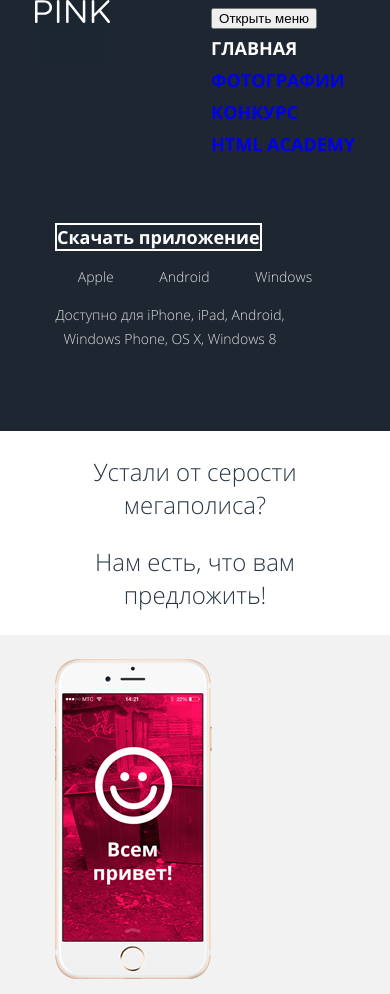
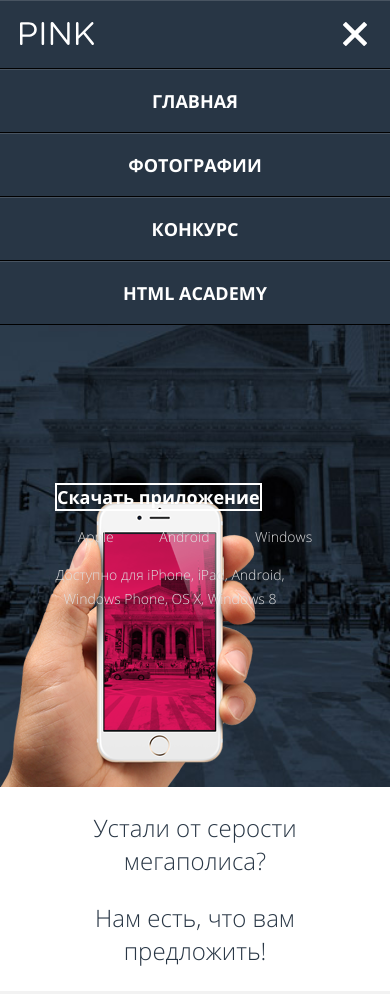
Before and after one commit to Chaos28/144521-pink, a website: page source/index.html in a window 390 px wide. Shown: the top 994 px of the page. Drawn offline with nearby package versions, Linux system fonts and the light colour scheme; files that its build step writes are made by us from their sources.

Commit message:
Добавление адаптивных декоративных элементов для шапки

```diff
--- a/source/index.html
+++ b/source/index.html
@@ -9,15 +9,21 @@
   <body>
     <header class="page-header">
       <div class="page-header__wrapper">
-        <div class="page-header__logo">
+
+        <nav class="main-nav">
+          <div class="main-nav__logo">
             <a>
-            <img class="page-header__logo-image" src="img/logo-pink-white-mobile.svg" width="75" height="23" alt="PINK">
+              <picture>
+                <source media="(min-width: 960px)" srcset="img/logo-pink-white-desktop.svg">
+                <source media="(min-width: 660px)" srcset="img/logo-pink-white-tablet.svg">
+                <img class="main-nav__logo-image" src="img/logo-pink-white-mobile.svg" alt="PINK">
+              </picture>
             </a>
+          <button class="main-nav__toggle" type="button"><span class="visually-hidden">Открыть меню</span></button>
           </div>
-        <nav class="main-nav">
-          <div class="main-nav__wrapper">
-            <button class="main-nav__toggle" type="button">Открыть меню</button>
+
           <ul class="main-nav__list">
+
             <li class="main-nav__item main-nav__item--active">
               <a>Главная</a>
             </li>
@@ -34,7 +40,7 @@
               <a href="#">HTML Academy</a>
             </li>
           </ul>
-          </div>
+
         </nav>
       </div>
 
--- a/source/less/blocks/download-menu.less
+++ b/source/less/blocks/download-menu.less
@@ -3,9 +3,18 @@
   flex-direction: column;
   justify-content: center;
   align-items: center;
+  min-height: 462px;
   min-width: 280px;
-  background-color: #1d2631;
-  min-height: 271px;
+  background-image:
+    url("../img/iphone-hand-mobile@1x.png"),
+    url("../img/bg-back-mobile@1x.jpg");
+  background-repeat:
+    no-repeat,
+    no-repeat;
+  background-position: 0% 100%;
+  background-size:
+    auto,
+    cover;
   font-size: 14px;
   line-height: 24px;
   font-weight: 300;
@@ -48,6 +57,11 @@
 @media (min-width: @tablet-width) {
   .download-menu {
     align-items: flex-start;
+    background-image:
+      url("../img/iphone-hand-tablet@1x.png"),
+      url("../img/bg-back-tablet@1x.jpg");
+    min-height: 620px;
+    background-position: 100% 100%;
   }
 
   .download-menu__title {
@@ -60,6 +74,13 @@
 }
 
 @media (min-width: @desktop-width) {
+  .download-menu {
+    background-image:
+      url("../img/iphone-hand-desktop@1x.png"),
+      url("../img/bg-back-desktop@1x.jpg");
+    min-height: 745px;
+  }
+
   .download-menu__title {
     font-size: 50px;
     width: 240px;
--- a/source/less/blocks/main-nav.less
+++ b/source/less/blocks/main-nav.less
@@ -1,21 +1,61 @@
 .main-nav {
-  display: flex;
-  flex-direction: row;
+
   font-size: 18px;
   line-height: 32px;
   font-weight: 700;
   text-transform: uppercase;
-  color: #ffffff;
+  width: 100%;
+  background-color: #283645;
 }
 
 .main-nav__list {
+  display: flex;
+  flex-direction: column;
   list-style: none;
   margin: 0;
   padding: 0;
 }
 
-.main-nav__item a {
+.main-nav__logo {
+  position: relative;
+  display: block;
+  height: 69px;
+  padding-left: 20px;
+  padding-top: 21px;
+  box-sizing: border-box;
+  border-top: 1px solid rgba(255, 255, 255, 0.15);
+  border-bottom: 1px solid #000000;
+  // background-color: #283645;
+}
+
+.main-nav__list a {
+  display: block;
+  height: 64px;
+  text-align: center;
+  color: #ffffff;
   text-decoration: none;
+  box-sizing: border-box;
+  padding-top: 15px;
+  border-top: 1px solid rgba(255, 255, 255, 0.15);
+  border-bottom: 1px solid #000000;
+}
+
+.main-nav__toggle {
+  position: absolute;
+  right: 20px;
+  width: 27px;
+  height: 27px;
+  background-image: url("../img/icon-menu-cross.svg");
+  background-repeat: no-repeat;
+  background-color: #283645;
+  border: none;
+}
+
+@media (min-width: @tablet-width) {
+  .main-nav__logo {
+    padding-top: 27px;
+    height: 109px;
+  }
 }
 
 @media (min-width: @desktop-width) {
@@ -24,14 +64,30 @@
   }
 
   .main-nav {
+    display: flex;
+    justify-content: space-between;
+    padding-top: 22px;
+    width: 940px;
     font-size: 18px;
     line-height: 18px;
     font-weight: 400;
+    background-color: transparent;
+  }
+
+   .main-nav__logo {
+    padding: 0;
+    border: none;
+    background-color: transparent;
   }
 
   .main-nav__list {
     display: flex;
+    flex-direction: row;
     justify-content: space-between;
     width: 620px;
   }
+
+  .main-nav__list a {
+    border: none;
+  }
 }
--- a/source/less/blocks/page-header.less
+++ b/source/less/blocks/page-header.less
@@ -1,30 +1,23 @@
 /*блок page-header*/
 
 .page-header {
-  background-color: #1d2631;
+  // background-color: rgba(29, 38, 49, 0.3);
 }
 
-.page-header__wrapper {
-  display: flex;
-  justify-content: space-between;
-  width: 320px;
-  margin: 0 auto;
-}
-
-.page-header__logo {
-  display: block;
-  background-color: rgba(29, 38, 49, 0.3);
-  height: 66px;
-}
-
-@media (min-width: @tablet-width) {
-  .page-header__wrapper {
-    width: 660px;
-  }
-}
+// .page-header__wrapper {
+//   display: flex;
+//   flex-direction: column;
+//   justify-content: space-between;
+//   }
 
 @media (min-width: @desktop-width) {
   .page-header__wrapper {
     width: 960px;
+    margin: 0 auto;
+  }
+
+  .page-header {
+    min-height: 110px;
+    background-color: rgba(21, 28, 36, 0.3);
   }
 }
--- a/source/less/scaffolding.less
+++ b/source/less/scaffolding.less
@@ -1,12 +1,12 @@
 body {
   margin: 0;
   padding: 0;
-  /*background-image: url("../img/bg-back-mobile@1x.jpg");
-  background-repeat: no-repeat;
-  background-color: #1d2631;*/
   font-family: "Open Sans", "Arial", sans-serif;
   font-size: 24px;
   line-height: 24px;
+  /*background-color: #1d2631;
+*/
+
 }
 
 img {
@@ -14,7 +14,7 @@ img {
   height: auto;
 }
 
-.visually-hidden {
+.visually-hidden:not(:focus):not(:active) {
   position: absolute;
   width: 1px;
   height: 1px;
```
Also changed, not shown: source/form.html (+15 -11 lines), source/photo.html (+14 -9 lines). Lines whose indentation alone changed are shown as unchanged.
